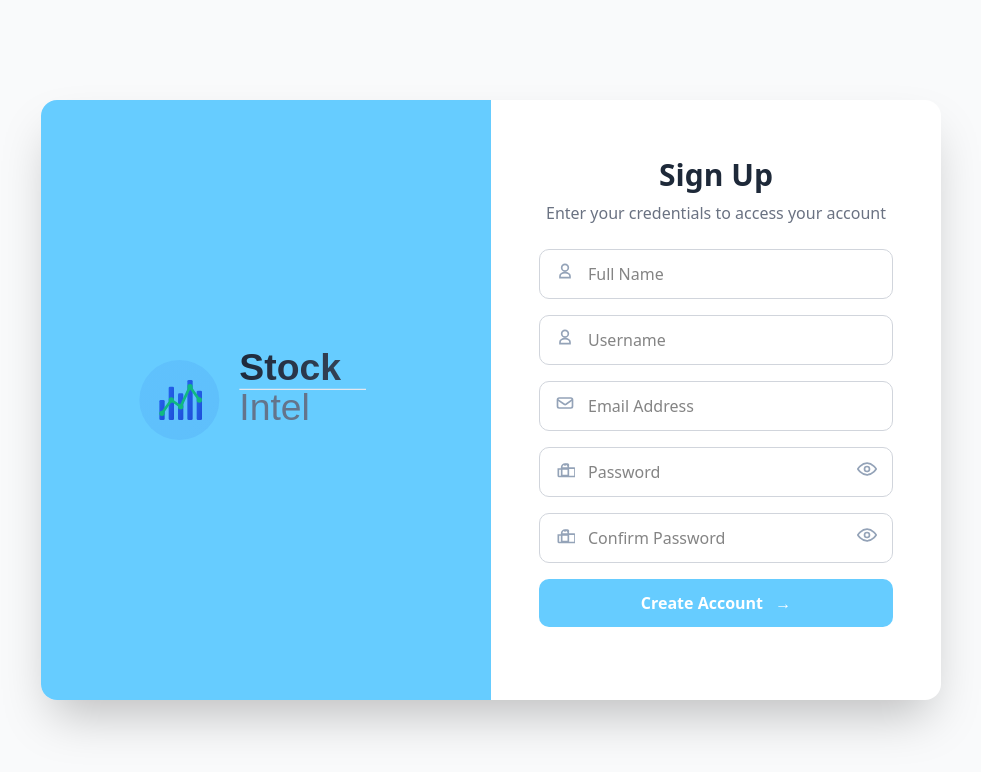
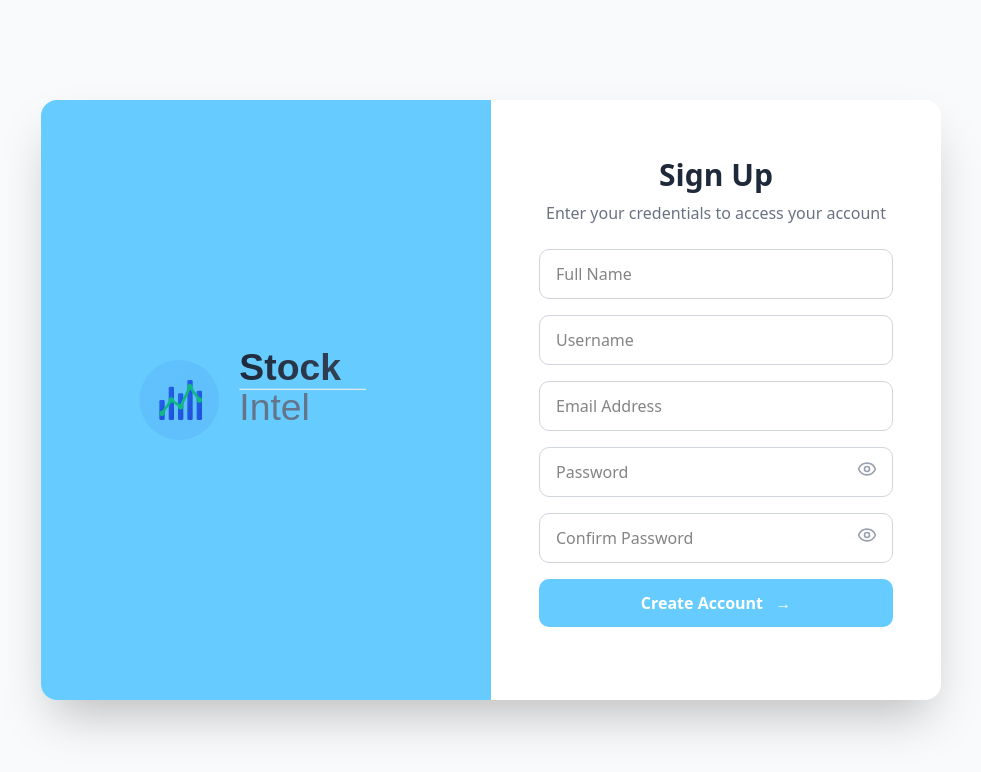
Before and after one commit to baotrongnh/stock-ai-frontend, a React (Vite) app: page /register in a window 1280 px wide. Shown: the top 772 px of the page, without its empty margins (149-1130 px from the left). Built offline with nearby package versions, Linux system fonts and the light colour scheme.

Commit message:
feat: add register and toast

```diff
--- a/package.json
+++ b/package.json
@@ -27,6 +27,7 @@
     "next-themes": "^0.4.6",
     "react": "^19.1.0",
     "react-dom": "^19.1.0",
+    "react-hot-toast": "^2.5.2",
     "react-router": "^7.6.2",
     "tailwind-merge": "^3.3.1",
     "tailwindcss": "^4.1.11"
--- a/src/App.tsx
+++ b/src/App.tsx
@@ -10,12 +10,15 @@ import Podcast from './pages/Podcast/Podcast'
 import Profile from './pages/Profile/Profile'
 import AdminLayout from './layouts/AdminLayout'
 import { AdminDashboard } from './pages/Admin/AdminPage'
+import { Toaster } from 'react-hot-toast'
 
 function App() {
 
   return (
+    <>
+      <Toaster position="top-right" />
       <Routes>
-      <Route path='/' element={<UserLayout><BlogList /></UserLayout>}  />
+        <Route path='/' element={<UserLayout><BlogList /></UserLayout>} />
         <Route path='/login' element={<Login />} />
         <Route path='/register' element={<Register />} />
         <Route path='/chat' element={<UserLayout><Chat /></UserLayout>} />
@@ -25,6 +28,7 @@ function App() {
         <Route path='/profile' element={<UserLayout><Profile /></UserLayout>} />
         <Route path='/admin' element={<AdminLayout><AdminDashboard /></AdminLayout>} />
       </Routes>
+    </>
   )
 }
 
--- a/src/components/common/NavbarUser.tsx
+++ b/src/components/common/NavbarUser.tsx
@@ -10,6 +10,7 @@ import {
 } from 'lucide-react'
 import { useEffect, useState } from 'react'
 import { Link, useLocation, useNavigate } from 'react-router'
+import { toast } from 'react-hot-toast' // 👈 ADD THIS
 
 export default function NavbarUser() {
      const [currentTime, setCurrentTime] = useState(new Date())
@@ -23,8 +24,14 @@ export default function NavbarUser() {
           return () => clearInterval(timer)
      }, [])
 
-     // Helper to check if route is active
      const isActive = (path: string) => location.pathname === path
+
+     const handleLogout = () => {
+          localStorage.removeItem('userId')
+          localStorage.removeItem('accessToken')
+          toast.success('Logged out successfully')
+          navigate('/')
+     }
 
      return (
           <div className="fixed top-0 left-0 w-80 h-full bg-white/80 backdrop-blur-xl border-r border-red-100/50 flex flex-col shadow-xl">
@@ -93,7 +100,8 @@ export default function NavbarUser() {
                                    <ArrowUpRight className="w-4 h-4 ml-auto opacity-0 group-hover:opacity-100 transition-opacity" />
                               </Button>
                          </Link>
-                         {userId ?
+
+                         {userId && (
                               <Link to="/profile">
                                    <Button
                                         variant="ghost"
@@ -107,9 +115,7 @@ export default function NavbarUser() {
                                         <ArrowUpRight className="w-4 h-4 ml-auto opacity-0 group-hover:opacity-100 transition-opacity" />
                                    </Button>
                               </Link>
-                              :
-                              <></>
-                         }
+                         )}
                     </div>
                </div>
 
@@ -117,10 +123,7 @@ export default function NavbarUser() {
                <div className="mt-auto p-4">
                     {userId ? (
                          <Button
-                              onClick={() => {
-                                   localStorage.removeItem('userId')
-                                   navigate('/')
-                              }}
+                              onClick={handleLogout}
                               className="w-full bg-red-500 text-white font-semibold hover:bg-red-400 transition cursor-pointer"
                          >
                               Logout
--- a/src/pages/Register/Register.tsx
+++ b/src/pages/Register/Register.tsx
@@ -1,94 +1,98 @@
-import logo from "../../assets/logo/logo.svg"
-
+import { useState } from 'react';
+import logo from "../../assets/logo/logo.svg";
+import { useNavigate } from 'react-router';
+import { register } from '@/apis/login';
+import { Toaster, toast } from 'react-hot-toast';
+import { Eye, EyeOff } from 'lucide-react';
 
 export default function Register() {
+  const [fullName, setFullName] = useState('');
+  const [username, setUsername] = useState('');
+  const [email, setEmail] = useState('');
+  const [password, setPassword] = useState('');
+  const [confirmPassword, setConfirmPassword] = useState('');
+  const [showPassword, setShowPassword] = useState(false);
+  const [showConfirm, setShowConfirm] = useState(false);
+
+  const navigate = useNavigate();
+
+  const handleSubmit = async (e: React.FormEvent) => {
+    e.preventDefault();
+
+    if (password !== confirmPassword) {
+      toast.error("Passwords do not match");
+      return;
+    }
+
+    try {
+      const res = await register(email, password, fullName);
+      toast.success("Register successful!");
+      console.log(res);
+      setTimeout(() => navigate('/login'), 1500);
+    } catch (err: any) {
+      toast.error(err.message || "Registration failed");
+    }
+  };
+
   return (
     <div className="min-h-screen flex items-center justify-center bg-gray-50">
+      <Toaster position="top-right" />
       <div className="flex w-[900px] h-[600px] bg-white rounded-2xl shadow-2xl overflow-hidden">
         {/* Left side */}
         <div className="w-1/2 bg-[#66CCFF] flex flex-col items-center justify-center">
-          <div className="flex flex-col items-center ">
-            <img src={logo} alt="logo" className="w-100 h-100 ml-30 " />
+          <img src={logo} alt="logo" className="w-100 h-100 ml-30" />
         </div>
-        </div>
+
         {/* Right side */}
         <div className="w-1/2 flex flex-col justify-center px-12">
           <h2 className="text-3xl font-bold text-gray-800 mb-2 text-center">Sign Up</h2>
           <p className="text-gray-500 text-center mb-6">Enter your credentials to access your account</p>
-          <form>
-            <div className="mb-4 relative">
-              <span className="absolute left-4 top-3 text-gray-400">
-                <svg width="20" height="20" fill="none" viewBox="0 0 24 24">
-                  <path stroke="#94a3b8" strokeWidth="2" d="M12 4a4 4 0 1 0 0 8 4 4 0 0 0 0-8ZM6 18c0-2.209 2.686-4 6-4s6 1.791 6 4v2H6v-2Z"/>
-                </svg>
-              </span>
-              <input
+
+          <form onSubmit={handleSubmit}>
+            {/* Full Name */}
+            <InputField
               type="text"
               placeholder="Full Name"
-                className="w-full pl-12 pr-4 py-3 border border-gray-300 rounded-lg focus:outline-none focus:ring-2 focus:ring-[#66CCFF]"
+              value={fullName}
+              onChange={(e) => setFullName(e.target.value)}
             />
-            </div>
-            <div className="mb-4 relative">
-              <span className="absolute left-4 top-3 text-gray-400">
-                <svg width="20" height="20" fill="none" viewBox="0 0 24 24">
-                  <path stroke="#94a3b8" strokeWidth="2" d="M12 4a4 4 0 1 0 0 8 4 4 0 0 0 0-8ZM6 18c0-2.209 2.686-4 6-4s6 1.791 6 4v2H6v-2Z"/>
-                </svg>
-              </span>
-              <input
+
+            {/* Username */}
+            <InputField
               type="text"
               placeholder="Username"
-                className="w-full pl-12 pr-4 py-3 border border-gray-300 rounded-lg focus:outline-none focus:ring-2 focus:ring-[#66CCFF]"
+              value={username}
+              onChange={(e) => setUsername(e.target.value)}
             />
-            </div>
-            <div className="mb-4 relative">
-              <span className="absolute left-4 top-3 text-gray-400">
-                <svg width="20" height="20" fill="none" viewBox="0 0 24 24">
-                  <path stroke="#94a3b8" strokeWidth="2" d="M3 8a2 2 0 0 1 2-2h14a2 2 0 0 1 2 2v8a2 2 0 0 1-2 2H5a2 2 0 0 1-2-2V8Z"/>
-                  <path stroke="#94a3b8" strokeWidth="2" d="m3 8 8.125 5.5c.622.418 1.45.418 2.072 0L21 8"/>
-                </svg>
-              </span>
-              <input
+
+            {/* Email */}
+            <InputField
               type="email"
               placeholder="Email Address"
-                className="w-full pl-12 pr-4 py-3 border border-gray-300 rounded-lg focus:outline-none focus:ring-2 focus:ring-[#66CCFF]"
+              value={email}
+              onChange={(e) => setEmail(e.target.value)}
             />
-            </div>
-            <div className="mb-4 relative">
-              <span className="absolute left-4 top-3 text-gray-400">
-                <svg width="20" height="20" fill="none" viewBox="0 0 24 24">
-                  <path stroke="#94a3b8" strokeWidth="2" d="M16 12v-2a4 4 0 0 0-8 0v2m4-4V7a1 1 0 0 1 1-1h2a1 1 0 0 1 1 1v1m-4 4h4v8H8v-8Zm-4 0a1 1 0 0 1 1-1h14a1 1 0 0 1 1 1v8a1 1 0 0 1-1 1H5a1 1 0 0 1-1-1v-8Z"/>
-                </svg>
-              </span>
-              <input
-                type="password"
+
+            {/* Password */}
+            <InputField
+              type={showPassword ? 'text' : 'password'}
               placeholder="Password"
-                className="w-full pl-12 pr-12 py-3 border border-gray-300 rounded-lg focus:outline-none focus:ring-2 focus:ring-[#66CCFF]"
+              value={password}
+              onChange={(e) => setPassword(e.target.value)}
+              rightIcon={showPassword ? <EyeOff size={20} /> : <Eye size={20} />}
+              onRightIconClick={() => setShowPassword(!showPassword)}
             />
-              <span className="absolute right-4 top-3 text-gray-400 cursor-pointer">
-                <svg width="20" height="20" fill="none" viewBox="0 0 24 24">
-                  <path stroke="#94a3b8" strokeWidth="2" d="M1 12s4-7 11-7 11 7 11 7-4 7-11 7S1 12 1 12Z"/>
-                  <circle cx="12" cy="12" r="3" stroke="#94a3b8" strokeWidth="2"/>
-                </svg>
-              </span>
-            </div>
-            <div className="mb-4 relative">
-              <span className="absolute left-4 top-3 text-gray-400">
-                <svg width="20" height="20" fill="none" viewBox="0 0 24 24">
-                  <path stroke="#94a3b8" strokeWidth="2" d="M16 12v-2a4 4 0 0 0-8 0v2m4-4V7a1 1 0 0 1 1-1h2a1 1 0 0 1 1 1v1m-4 4h4v8H8v-8Zm-4 0a1 1 0 0 1 1-1h14a1 1 0 0 1 1 1v8a1 1 0 0 1-1 1H5a1 1 0 0 1-1-1v-8Z"/>
-                </svg>
-              </span>
-              <input
-                type="password"
+
+            {/* Confirm Password */}
+            <InputField
+              type={showConfirm ? 'text' : 'password'}
               placeholder="Confirm Password"
-                className="w-full pl-12 pr-12 py-3 border border-gray-300 rounded-lg focus:outline-none focus:ring-2 focus:ring-[#66CCFF]"
+              value={confirmPassword}
+              onChange={(e) => setConfirmPassword(e.target.value)}
+              rightIcon={showConfirm ? <EyeOff size={20} /> : <Eye size={20} />}
+              onRightIconClick={() => setShowConfirm(!showConfirm)}
             />
-              <span className="absolute right-4 top-3 text-gray-400 cursor-pointer">
-                <svg width="20" height="20" fill="none" viewBox="0 0 24 24">
-                  <path stroke="#94a3b8" strokeWidth="2" d="M1 12s4-7 11-7 11 7 11 7-4 7-11 7S1 12 1 12Z"/>
-                  <circle cx="12" cy="12" r="3" stroke="#94a3b8" strokeWidth="2"/>
-                </svg>
-              </span>
-            </div>
+
             <button
               type="submit"
               className="w-full bg-[#66CCFF] text-white py-3 rounded-lg font-semibold hover:bg-[#0099FF] transition mb-4"
@@ -96,11 +100,45 @@ export default function Register() {
               Create Account <span className="ml-2">&rarr;</span>
             </button>
           </form>
-
-
         </div>
       </div>
-
     </div>
   );
 }
+
+// 👇 Reusable InputField component
+function InputField({
+  type,
+  placeholder,
+  value,
+  onChange,
+  rightIcon,
+  onRightIconClick,
+}: {
+  type: string;
+  placeholder: string;
+  value: string;
+  onChange: (e: React.ChangeEvent<HTMLInputElement>) => void;
+  rightIcon?: React.ReactNode;
+  onRightIconClick?: () => void;
+}) {
+  return (
+    <div className="mb-4 relative">
+      <input
+        type={type}
+        placeholder={placeholder}
+        value={value}
+        onChange={onChange}
+        className="w-full pl-4 pr-12 py-3 border border-gray-300 rounded-lg focus:outline-none focus:ring-2 focus:ring-[#66CCFF]"
+      />
+      {rightIcon && (
+        <span
+          className="absolute right-4 top-3 text-gray-400 cursor-pointer"
+          onClick={onRightIconClick}
+        >
+          {rightIcon}
+        </span>
+      )}
+    </div>
+  );
+}
```
Also changed, not shown: src/pages/Login/Login.tsx (+41 -25 lines), 1 other file (tests, documents, lock files or other folders). Lines whose indentation alone changed are shown as unchanged.
